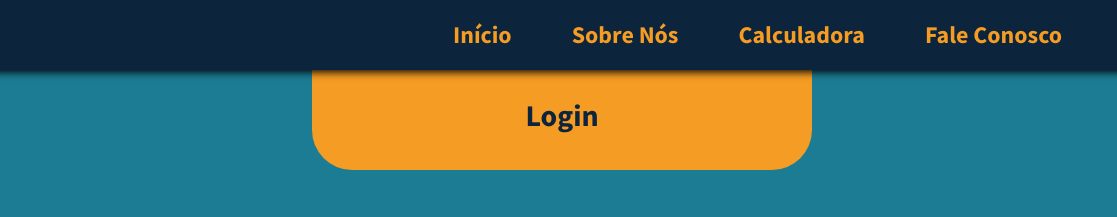
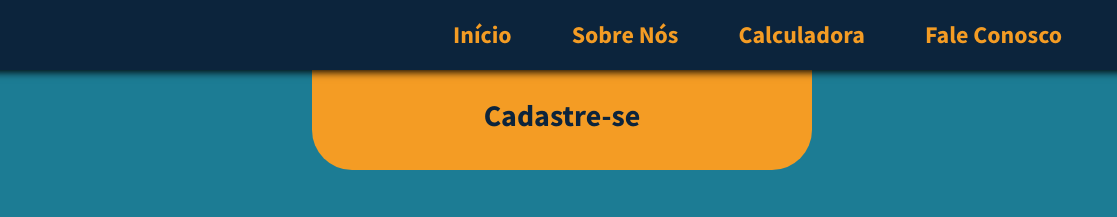
Before and after one commit to VagaFacil/VagaFacil, a plain HTML site: page site/Cadastre-se.html in a window 1280 px wide. Shown: the top 217 px of the page, 78-1195 px from the left. Drawn offline with Linux system fonts and the light colour scheme.

Commit message:
tela de cadastro com correções

```diff
--- a/site/Cadastre-se.html
+++ b/site/Cadastre-se.html
@@ -29,7 +29,7 @@
     <!-- Começo do titulo login-->
     <div class="box_mensagem">
         <div class="mensagem">
-            <h1>Login</h1>
+            <h1>Cadastre-se</h1>
         </div>
     </div>
     <!-- Final do titulo login -->
```
